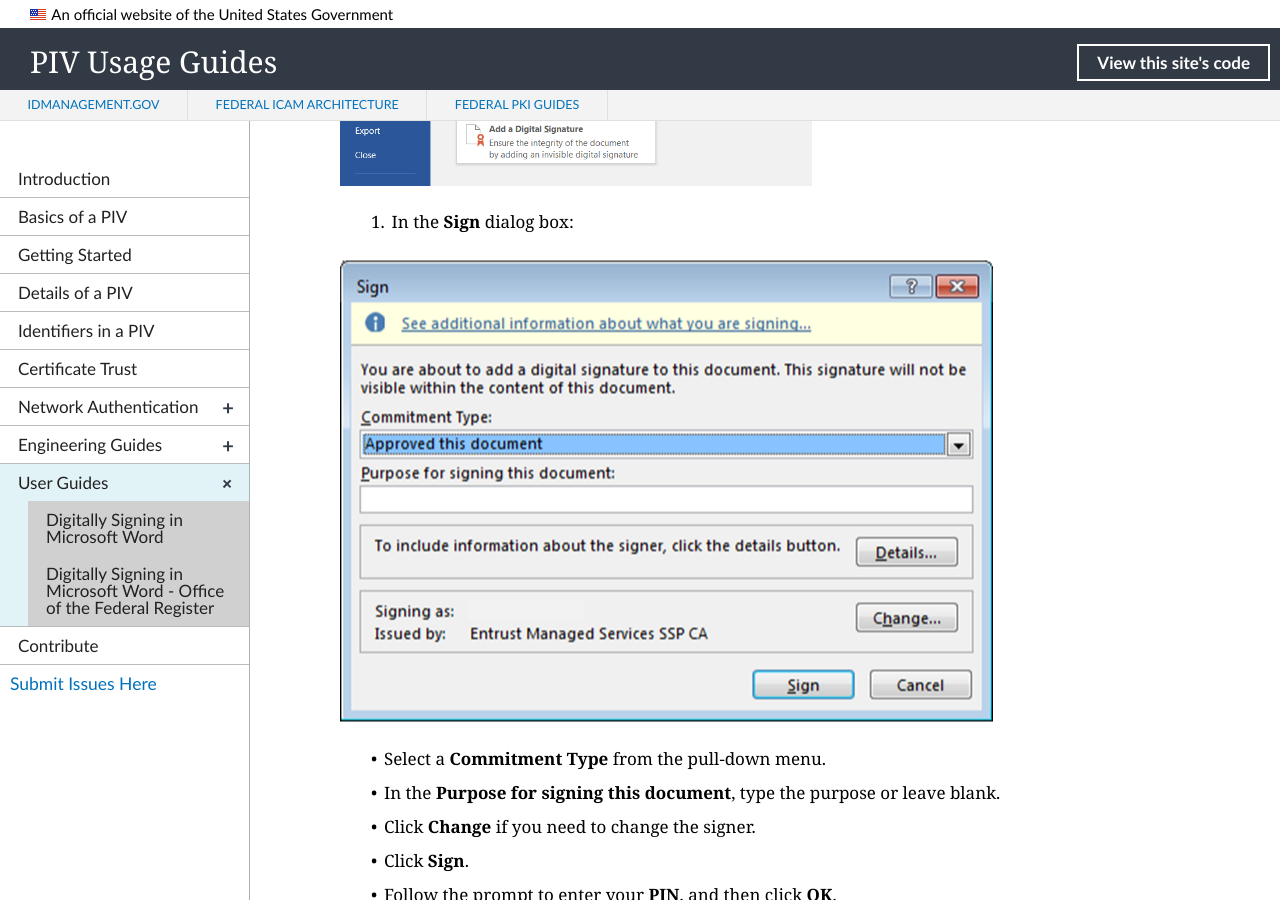
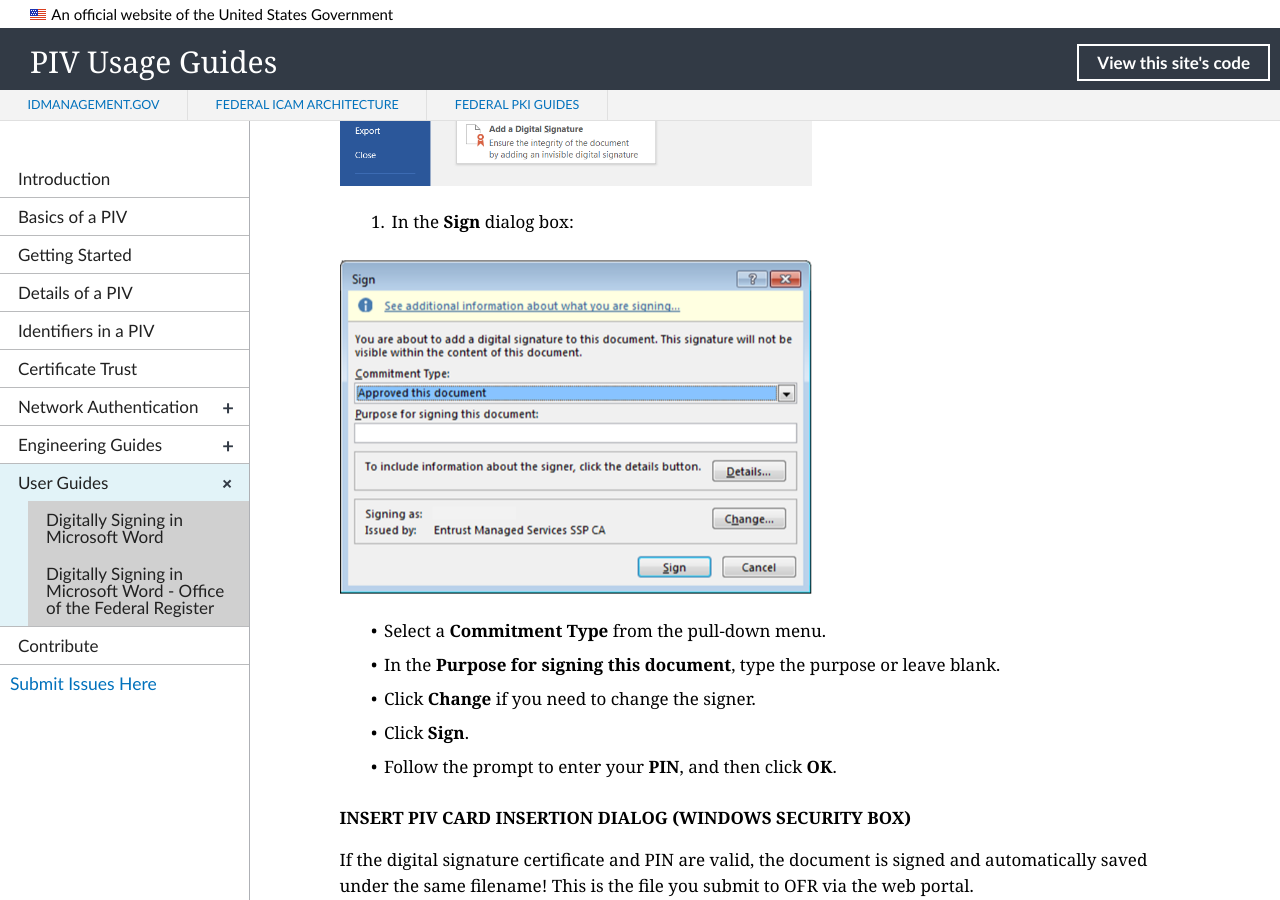
Before and after one commit to GSA/piv-guides, a Jekyll site: the page built from _userguides/02_digital_signing_ofr.md, in a window 1280 px wide and 900 px high, scrolled down 1216 px. Built offline with Jekyll 4.4.1, drawn with Linux system fonts in a browser that asks for light colours; nearby versions of some CDN libraries; library files that are not in the unit come from our copies.

Commit message:
Update 02_digital_signing_ofr.md
Test resizing for graphic #2

```diff
--- a/_userguides/02_digital_signing_ofr.md
+++ b/_userguides/02_digital_signing_ofr.md
@@ -32,7 +32,7 @@
 
 7. In the **Sign** dialog box:
 
-![OFR Sign Box]({{site.baseurl}}/img/ofr_sign_box_with_no_name_2.PNG)
+![OFR Sign Box]({{site.baseurl}}/img/ofr_sign_box_with_no_name_2.PNG){:style="width:55%;"}
 
 - Select a **Commitment Type** from the pull-down menu.
 - In the **Purpose for signing this document**, type the purpose or leave blank.
```
